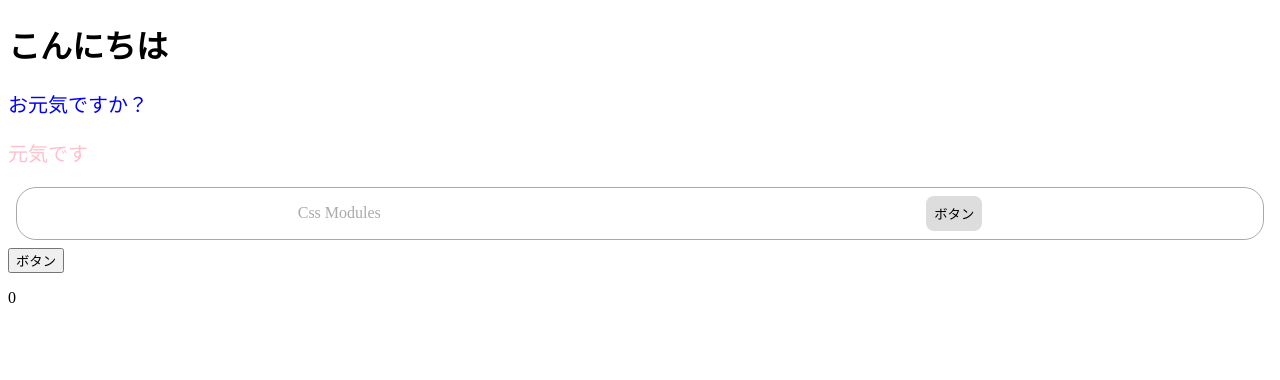
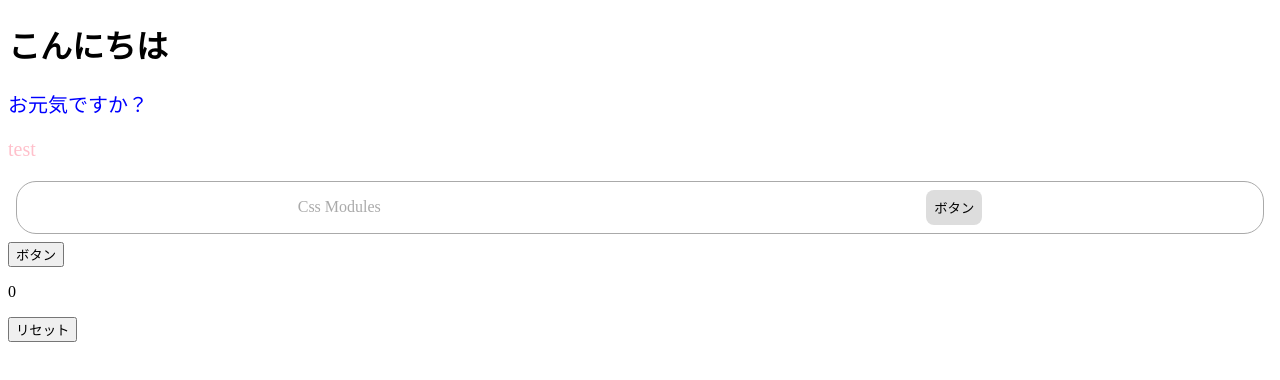
Before and after one commit to kageyamatakumu/react-practice, a React (Create React App) app: page / in a window 1280 px wide. Shown: the top 380 px of the page. Built offline with nearby package versions, Linux system fonts and the light colour scheme.

Commit message:
Add: memo化 再レンダリングを防ぐ

```diff
--- a/src/App.jsx
+++ b/src/App.jsx
@@ -1,28 +1,38 @@
 import { useState } from 'react';
 import { useEffect } from 'react';
+import { useCallback} from 'react';
 import { ColoredMessage } from './components/ColoredMessage';
 import { CssModules } from './components/CssModules';
+import { Reset } from './components/ResetCount';
 
 export const App = () => {
 
     const [num, setNum] = useState(0)
 
+    const [text, setText] = useState('test')
+
     const onClickButton = () => {
         setNum((prev) => prev +1);
+        setText('word')
     };
 
+    const onClickReset = useCallback(() => {
+        setNum(0)
+    }, [])
+
     useEffect(() => {
-        alert();
+        alert('ようこそ');
     }, [])
 
     return (
         <div>
             <h1>こんにちは</h1>
             <ColoredMessage color="blue">お元気ですか？</ColoredMessage>
-            <ColoredMessage color="pink">元気です</ColoredMessage>
+            <ColoredMessage color="pink">{text}</ColoredMessage>
             <CssModules/>
             <button onClick={onClickButton}>ボタン</button>
             <p>{num}</p>
+            <Reset t={onClickReset}/>
         </div>
     )
 }
--- a/src/components/ColoredMessage.jsx
+++ b/src/components/ColoredMessage.jsx
@@ -1,4 +1,6 @@
-export const ColoredMessage = (props) => {
+import { memo } from "react";
+
+export const ColoredMessage = memo((props) => {
 
     const {color, children} = props;
 
@@ -10,4 +12,4 @@ export const ColoredMessage = (props) => {
     return(
         <p style={contentStyle}>{children}</p>
     )
-}
+})
--- a/src/components/CssModules.jsx
+++ b/src/components/CssModules.jsx
@@ -1,10 +1,11 @@
 import classes from "./CssModules.module.scss";
+import { memo } from "react";
 
-export const CssModules = () => {
+export const CssModules = memo(() => {
     return(
         <div className={classes.container}>
             <p className={classes.title}>Css Modules</p>
             <button className={classes.button}>ボタン</button>
         </div>
     )
-}
+})
--- /dev/null
+++ b/src/components/ResetCount.jsx
@@ -0,0 +1,9 @@
+import { memo } from 'react';
+
+export const Reset = memo((props) => {
+    return(
+        <div>
+            <button onClick={props.t}>リセット</button>
+        </div>
+    )
+})
```
